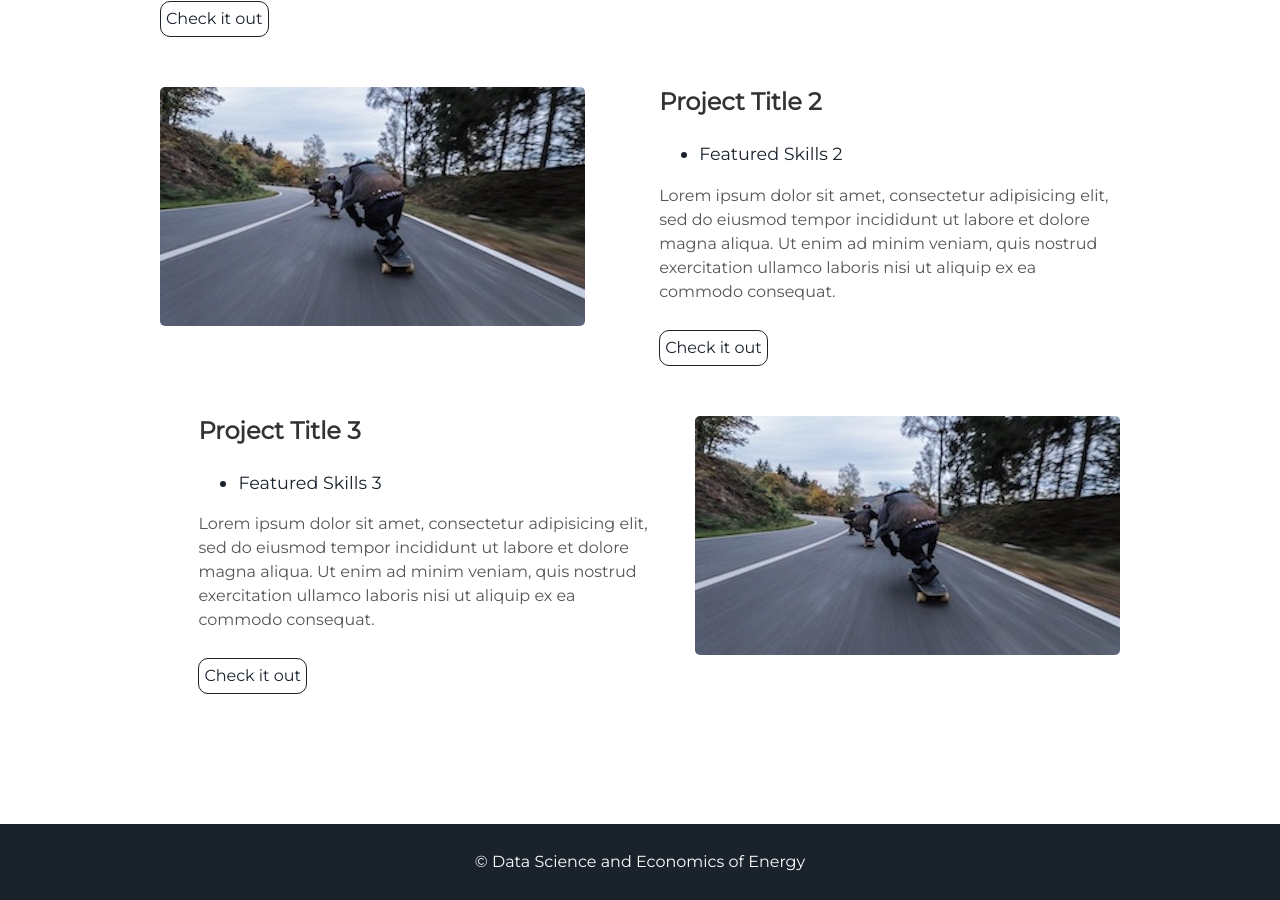
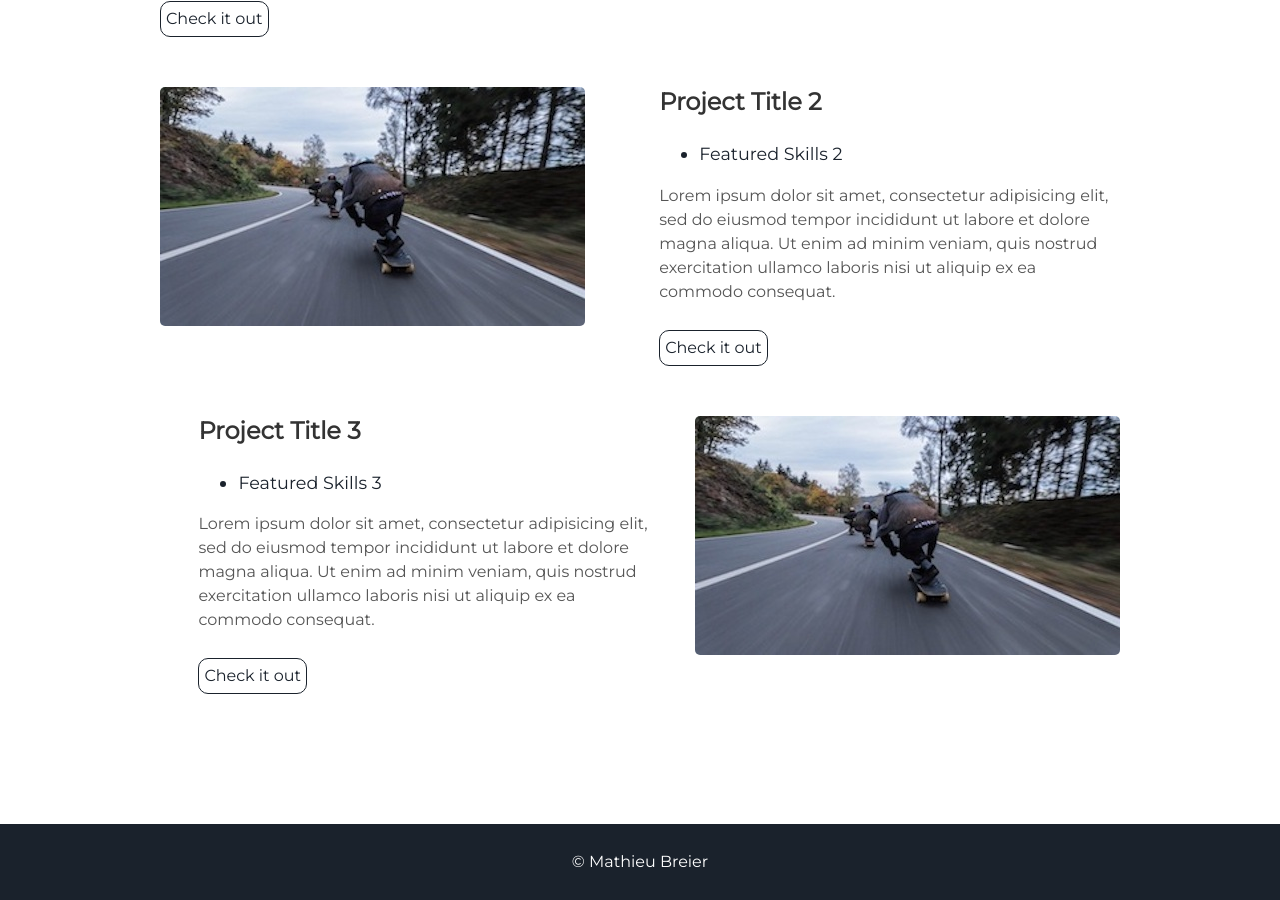
Before and after one commit to mtbrr26/MathieuBreier.github.io, a Jekyll site: the page built from index.html, in a window 1280 px wide and 900 px high, scrolled down 1538 px. Built offline with Jekyll 4.4.1, drawn with Linux system fonts in a browser that asks for light colours; some of the changed text lies outside the part shown.

Commit message:
Update _config.yml

```diff
--- a/_config.yml
+++ b/_config.yml
@@ -5,9 +5,9 @@
 # url: "localhost:3000" # the base hostname & protocol for your site e.g. http://willianjusten.com.br
 
 # User settings
-username: Data Science and Economics of Energy
+username: Mathieu Breier
 user_description: Welcome to my website where I share some of my projects. I am currently a Master student in Data Science at the Barcelona School of Economics (BSE). You can explore the projects I have included below.
-user_title: Mathieu Breier
+user_title: Data Science and Economics of Energy
 email: breiermathieu@gmail.com
 #twitter_username: lorem_ipsum
 github_username:  mtbrr26
```
